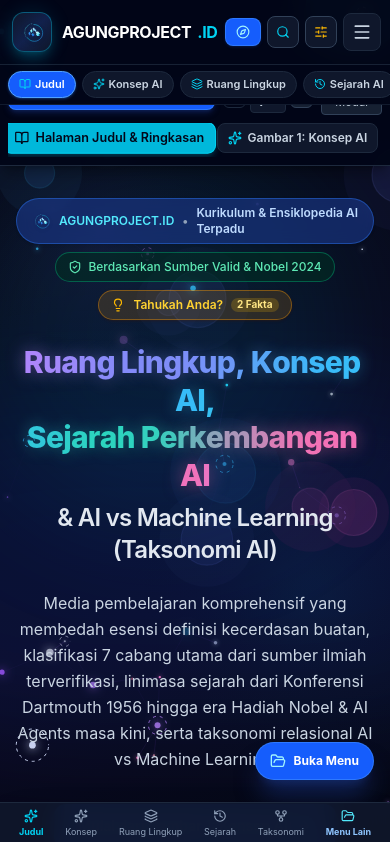
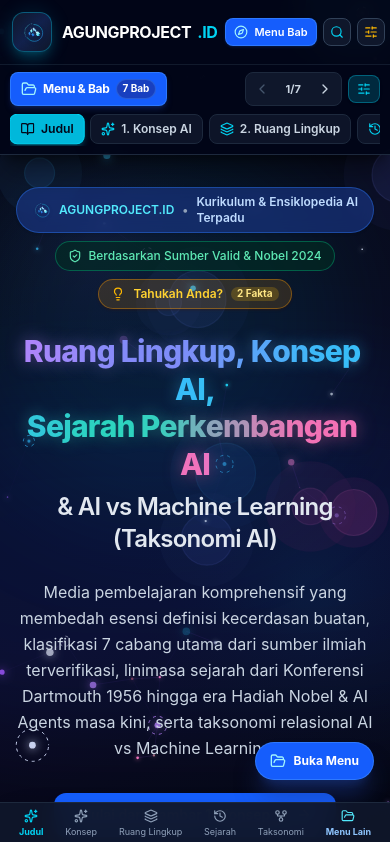
Before and after one commit to Agunglikescat/tzsi-agung-kecerdasanbuatan, a React (Vite) app: page / in a window 390 px wide. Shown: the top 842 px of the page. Built offline with nearby package versions, Linux system fonts and the light colour scheme.

Commit message:
feat(ui): optimize mobile navigation and layouts
- Update Navbar responsiveness with flexible button shrinking
- Add shortLabel to ModuleItem for compact UI components
- Refactor ModuleTabBar for improved scrollable navigation layout

```diff
--- a/src/components/ModuleMenuDrawer.tsx
+++ b/src/components/ModuleMenuDrawer.tsx
@@ -22,6 +22,7 @@
   id: string;
   number: number;
   label: string;
+  shortLabel?: string;
   badge?: string;
   icon: React.ComponentType<{ className?: string }>;
   description: string;
@@ -33,6 +34,7 @@
     id: 'hero',
     number: 1,
     label: 'Halaman Judul & Ringkasan',
+    shortLabel: 'Judul',
     badge: 'Overview',
     icon: BookOpen,
     description: 'Judul kurikulum, pengenalan portal edukasi, dan akses cepat ke seluruh materi.',
@@ -47,6 +49,7 @@
     id: 'konsep',
     number: 2,
     label: 'Gambar 1: Konsep AI',
+    shortLabel: '1. Konsep AI',
     badge: 'Slide 1',
     icon: Sparkles,
     description: 'Konsep dasar kecerdasan buatan, definisi IBM, pernyataan John McCarthy, dan 4 kuadran AI.',
@@ -62,6 +65,7 @@
     id: 'ruang-lingkup',
     number: 3,
     label: 'Gambar 2: Ruang Lingkup AI',
+    shortLabel: '2. Ruang Lingkup',
     badge: 'Slide 2',
     icon: Layers,
     description: 'Klasifikasi 7 cabang utama kecerdasan buatan berdasarkan literatur ilmiah terverifikasi.',
@@ -79,6 +83,7 @@
     id: 'sejarah',
     number: 4,
     label: 'Gambar 3: Sejarah AI',
+    shortLabel: '3. Sejarah AI',
     badge: 'Slide 3',
     icon: History,
     description: 'Linimasa kronologis perkembangan AI dari Konferensi Dartmouth 1956 hingga era Hadiah Nobel & AI Agents.',
@@ -95,6 +100,7 @@
     id: 'taksonomi',
     number: 5,
     label: 'AI vs Machine Learning',
+    shortLabel: '4. AI vs ML',
     badge: 'Taksonomi',
     icon: GitFork,
     description: 'Hubungan hierarki himpunan bagian, diagram relasional, dan perbandingan matriks komprehensif.',
@@ -109,6 +115,7 @@
     id: 'kuis',
     number: 6,
     label: 'Kuis Interaktif Uji Pemahaman',
+    shortLabel: '5. Kuis AI',
     badge: '10 Soal',
     icon: HelpCircle,
     description: 'Evaluasi pemahaman konsep dengan 10 soal skenario berbobot ilmiah beserta pembahasannya.',
@@ -122,6 +129,7 @@
     id: 'referensi',
     number: 7,
     label: 'Daftar Pustaka & Literatur Valid',
+    shortLabel: '6. Pustaka',
     badge: 'Sumber',
     icon: FileText,
     description: 'Dokumentasi kutipan lengkap buku teks standar universitas dan makalah penemu orisinal.',
--- a/src/components/ModuleTabBar.tsx
+++ b/src/components/ModuleTabBar.tsx
@@ -1,16 +1,10 @@
-import React from 'react';
+import React, { useRef } from 'react';
 import {
-  BookOpen,
-  Sparkles,
-  Layers,
-  History,
-  GitFork,
-  HelpCircle,
-  FileText,
   FolderOpen,
   SlidersHorizontal,
   ChevronLeft,
-  ChevronRight
+  ChevronRight,
+  Sparkles
 } from 'lucide-react';
 import { MODULE_ITEMS } from './ModuleMenuDrawer';
 
@@ -29,63 +23,75 @@
   modularView,
   onToggleModularView
 }) => {
+  const scrollContainerRef = useRef<HTMLDivElement | null>(null);
   const currentIndex = MODULE_ITEMS.findIndex(m => m.id === activeSection);
-  const activeItem = MODULE_ITEMS[currentIndex] || MODULE_ITEMS[0];
+  const activeIndex = currentIndex >= 0 ? currentIndex : 0;
+  const activeItem = MODULE_ITEMS[activeIndex];
 
   const handlePrev = () => {
-    if (currentIndex > 0) {
-      onSelectModule(MODULE_ITEMS[currentIndex - 1].id);
+    if (activeIndex > 0) {
+      const prevId = MODULE_ITEMS[activeIndex - 1].id;
+      onSelectModule(prevId);
     }
   };
 
   const handleNext = () => {
-    if (currentIndex < MODULE_ITEMS.length - 1) {
-      onSelectModule(MODULE_ITEMS[currentIndex + 1].id);
+    if (activeIndex < MODULE_ITEMS.length - 1) {
+      const nextId = MODULE_ITEMS[activeIndex + 1].id;
+      onSelectModule(nextId);
     }
   };
 
   return (
-    <div className="sticky top-16 sm:top-20 z-40 bg-slate-950/95 backdrop-blur-md border-b border-slate-800 shadow-lg shadow-black/30">
-      <div className="max-w-7xl mx-auto px-2 sm:px-4 py-2 flex flex-col sm:flex-row items-center justify-between gap-2">
+    <div className="sticky top-16 sm:top-20 z-40 bg-slate-950/95 backdrop-blur-md border-b border-slate-800 shadow-xl shadow-black/40">
+      <div className="max-w-7xl mx-auto px-2.5 sm:px-4 py-2 flex flex-col gap-2">
 
-        {/* Left Side: Drawer Button & Active Module Indicator */}
-        <div className="flex items-center gap-2 w-full sm:w-auto justify-between sm:justify-start">
+        {/* Top Control Bar: Responsive Flex between Left and Right Controls */}
+        <div className="flex items-center justify-between gap-2 w-full">
+
+          {/* Main Action: Buka Menu & Bab */}
           <button
             onClick={onOpenDrawer}
-            className="px-3 py-1.5 rounded-lg bg-blue-600 hover:bg-blue-500 text-white font-semibold text-xs flex items-center gap-2 shadow-md shadow-blue-900/40 transition-all hover:scale-105 border border-blue-400/40 shrink-0"
-            title="Buka Menu Lengkap & Rincian Bab"
+            className="px-2.5 sm:px-3 py-1.5 rounded-lg bg-blue-600 hover:bg-blue-500 text-white font-bold text-xs flex items-center gap-1.5 shadow-md shadow-blue-900/40 transition-all hover:scale-102 border border-blue-400/40 shrink-0"
+            title="Buka Daftar Menu & Bab yang bisa dibuka"
           >
-            <FolderOpen className="w-4 h-4 text-cyan-200" />
-            <span>Daftar Menu & Bab</span>
-            <span className="bg-blue-800/80 text-[10px] px-1.5 py-0.5 rounded-full font-bold border border-blue-400/30">
+            <FolderOpen className="w-4 h-4 text-cyan-200 shrink-0" />
+            <span className="tracking-tight">
+              <span className="hidden xs:inline">Daftar </span>Menu & Bab
+            </span>
+            <span className="bg-blue-800/90 text-[10px] px-1.5 py-0.5 rounded-full font-bold border border-blue-400/30 shrink-0">
               7 Bab
             </span>
           </button>
 
-          {/* Quick Prev / Next Module Buttons */}
-          <div className="flex items-center gap-1">
+          {/* Stepper & Mode Switch Controls */}
+          <div className="flex items-center gap-1.5 shrink-0">
+            {/* Prev / Next Stepper */}
+            <div className="flex items-center gap-1 bg-slate-900 p-0.5 rounded-lg border border-slate-800">
               <button
                 onClick={handlePrev}
-              disabled={currentIndex <= 0}
-              className={`w-7 h-7 rounded-md flex items-center justify-center border transition-colors ${
-                currentIndex <= 0
-                  ? 'border-slate-800 text-slate-600 cursor-not-allowed'
-                  : 'border-slate-700 bg-slate-850 hover:bg-slate-750 text-slate-300 hover:text-white'
+                disabled={activeIndex <= 0}
+                className={`w-7 h-7 rounded flex items-center justify-center transition-colors ${
+                  activeIndex <= 0
+                    ? 'text-slate-600 cursor-not-allowed'
+                    : 'text-slate-300 hover:text-white hover:bg-slate-800'
                 }`}
                 title="Bab Sebelumnya"
               >
                 <ChevronLeft className="w-4 h-4" />
               </button>
-            <span className="text-xs font-bold px-2 py-0.5 rounded bg-slate-900 border border-slate-800 text-slate-300">
-              {currentIndex + 1} / {MODULE_ITEMS.length}
+
+              <span className="text-[11px] font-bold px-1.5 text-slate-300 select-none">
+                {activeIndex + 1}/{MODULE_ITEMS.length}
               </span>
+
               <button
                 onClick={handleNext}
-              disabled={currentIndex >= MODULE_ITEMS.length - 1}
-              className={`w-7 h-7 rounded-md flex items-center justify-center border transition-colors ${
-                currentIndex >= MODULE_ITEMS.length - 1
-                  ? 'border-slate-800 text-slate-600 cursor-not-allowed'
-                  : 'border-slate-700 bg-slate-850 hover:bg-slate-750 text-slate-300 hover:text-white'
+                disabled={activeIndex >= MODULE_ITEMS.length - 1}
+                className={`w-7 h-7 rounded flex items-center justify-center transition-colors ${
+                  activeIndex >= MODULE_ITEMS.length - 1
+                    ? 'text-slate-600 cursor-not-allowed'
+                    : 'text-slate-300 hover:text-white hover:bg-slate-800'
                 }`}
                 title="Bab Berikutnya"
               >
@@ -93,18 +99,31 @@
               </button>
             </div>
 
-          {/* View Mode Toggle Pill (Mobile) */}
+            {/* Mode Switch Toggle Pill */}
             <button
               onClick={onToggleModularView}
-            className="sm:hidden text-[11px] px-2 py-1 rounded bg-slate-850 border border-slate-700 text-slate-300 hover:text-white"
-            title="Ubah Mode Tampilan"
+              className={`px-2 sm:px-2.5 py-1.5 rounded-lg text-xs font-semibold flex items-center gap-1 transition-all border shrink-0 ${
+                modularView
+                  ? 'bg-cyan-500/20 text-cyan-300 border-cyan-500/40 shadow-sm'
+                  : 'bg-slate-850 text-slate-300 border-slate-700 hover:text-white'
+              }`}
+              title="Beralih antara Mode Modul (Per Menu) dan Mode Scroll"
             >
-            {modularView ? '📌 Modul' : '📜 Scroll'}
+              <SlidersHorizontal className="w-3.5 h-3.5 text-cyan-400" />
+              <span className="hidden xs:inline">
+                {modularView ? 'Modul' : 'Scroll'}
+              </span>
             </button>
           </div>
+        </div>
 
-        {/* Center / Right Side: Horizontal Tab Pills (Bisa di klik untuk buka bab) */}
-        <div className="flex items-center gap-1.5 overflow-x-auto w-full sm:w-auto pb-1 sm:pb-0 custom-scrollbar justify-start">
+        {/* Bottom Bar: Touch-scrollable Horizontal Chapter Tabs without Clipping */}
+        <div className="relative w-full">
+          <div
+            ref={scrollContainerRef}
+            className="flex items-center gap-1.5 overflow-x-auto w-full pb-0.5 custom-scrollbar scroll-smooth touch-pan-x"
+            style={{ WebkitOverflowScrolling: 'touch' }}
+          >
             {MODULE_ITEMS.map((item) => {
               const Icon = item.icon;
               const isActive = activeSection === item.id;
@@ -115,32 +134,23 @@
                   onClick={() => onSelectModule(item.id)}
                   className={`px-2.5 py-1.5 rounded-lg text-xs font-semibold flex items-center gap-1.5 transition-all whitespace-nowrap border shrink-0 ${
                     isActive
-                    ? 'bg-cyan-500 text-slate-950 font-bold border-cyan-400 shadow-md shadow-cyan-500/20 scale-105'
-                    : 'bg-slate-900 hover:bg-slate-800 text-slate-300 hover:text-white border-slate-800 hover:border-slate-700'
+                      ? 'bg-cyan-500 text-slate-950 font-bold border-cyan-400 shadow-md shadow-cyan-500/25 scale-[1.02]'
+                      : 'bg-slate-900/90 hover:bg-slate-800 text-slate-300 hover:text-white border-slate-800 hover:border-slate-700'
                   }`}
                   title={item.label}
                 >
-                <Icon className={`w-3.5 h-3.5 ${isActive ? 'text-slate-950' : 'text-cyan-400'}`} />
-                <span>{item.label}</span>
+                  <Icon className={`w-3.5 h-3.5 shrink-0 ${isActive ? 'text-slate-950' : 'text-cyan-400'}`} />
+                  {/* On smaller screens use shortLabel to avoid overflowing, on md+ use full label */}
+                  <span className="md:hidden">
+                    {item.shortLabel || item.label}
+                  </span>
+                  <span className="hidden md:inline">
+                    {item.label}
+                  </span>
                 </button>
               );
             })}
           </div>
-
-        {/* Right Side: Mode Toggle Button (Desktop) */}
-        <div className="hidden lg:flex items-center gap-2 shrink-0">
-          <button
-            onClick={onToggleModularView}
-            className={`text-xs px-2.5 py-1.5 rounded-lg border font-medium flex items-center gap-1.5 transition-all ${
-              modularView
-                ? 'bg-emerald-500/10 text-emerald-300 border-emerald-500/30'
-                : 'bg-slate-850 text-slate-400 border-slate-700 hover:text-white'
-            }`}
-            title="Klik untuk beralih mode tampilan"
-          >
-            <SlidersHorizontal className="w-3.5 h-3.5 text-emerald-400" />
-            <span>{modularView ? 'Mode Modul (Aktif)' : 'Mode Scroll'}</span>
-          </button>
         </div>
 
       </div>
--- a/src/components/Navbar.tsx
+++ b/src/components/Navbar.tsx
@@ -161,11 +161,11 @@
               {onOpenMenuDrawer && (
                 <button
                   onClick={onOpenMenuDrawer}
-                  className="px-2.5 py-1.5 rounded-lg bg-blue-600 hover:bg-blue-500 text-white font-semibold text-xs flex items-center gap-1.5 transition-all shadow-sm shadow-blue-900/30 border border-blue-400/40"
+                  className="px-2 sm:px-2.5 py-1.5 rounded-lg bg-blue-600 hover:bg-blue-500 text-white font-semibold text-xs flex items-center gap-1.5 transition-all shadow-sm shadow-blue-900/30 border border-blue-400/40 shrink-0"
                   title="Buka Daftar Menu & Bab yang bisa dibuka"
                 >
-                  <Compass className="w-3.5 h-3.5 text-cyan-200" />
-                  <span className="hidden sm:inline">Menu Bab</span>
+                  <Compass className="w-3.5 h-3.5 text-cyan-200 shrink-0" />
+                  <span className="text-[11px] sm:text-xs">Menu Bab</span>
                 </button>
               )}
 
@@ -173,10 +173,10 @@
               <button
                 onClick={onOpenSearch}
                 aria-label="Cari Materi"
-                className="p-2 sm:px-2.5 sm:py-1.5 rounded-lg text-slate-300 bg-slate-900 hover:bg-slate-800 hover:text-white border border-slate-700 transition-colors flex items-center gap-1.5 text-xs"
+                className="p-1.5 sm:px-2.5 sm:py-1.5 rounded-lg text-slate-300 bg-slate-900 hover:bg-slate-800 hover:text-white border border-slate-700 transition-colors flex items-center gap-1 text-xs shrink-0"
                 title="Cari materi AI (Tekan /)..."
               >
-                <Search className="w-3.5 h-3.5 text-cyan-400" />
+                <Search className="w-3.5 h-3.5 text-cyan-400 shrink-0" />
                 <span className="hidden sm:inline">Cari</span>
                 <kbd className="hidden sm:inline-block text-[9px] bg-slate-800 text-slate-400 px-1 rounded border border-slate-700">
                   /
@@ -186,14 +186,14 @@
               {/* Slide Mode Toggle */}
               <button
                 onClick={onToggleSlideMode}
-                className={`flex items-center gap-1 p-2 sm:px-2.5 sm:py-1.5 rounded-lg text-xs font-semibold border transition-all ${
+                className={`flex items-center gap-1 p-1.5 sm:px-2.5 sm:py-1.5 rounded-lg text-xs font-semibold border transition-all shrink-0 ${
                   slideMode
                     ? 'bg-amber-500/20 text-amber-300 border-amber-500/50 shadow-sm shadow-amber-500/20'
                     : 'bg-slate-900 text-slate-300 border-slate-700 hover:text-white hover:bg-slate-800'
                 }`}
                 title="Tampilkan replika slide presentasi persis foto"
               >
-                <SlidersHorizontal className="w-3.5 h-3.5 text-amber-400" />
+                <SlidersHorizontal className="w-3.5 h-3.5 text-amber-400 shrink-0" />
                 <span className="hidden md:inline">
                   {slideMode ? 'Slide On' : 'Slide'}
                 </span>
@@ -202,7 +202,7 @@
               {/* Mobile Hamburger Button */}
               <button
                 onClick={() => setMobileMenuOpen(!mobileMenuOpen)}
-                className="lg:hidden p-2 rounded-lg text-slate-300 hover:text-white bg-slate-900 border border-slate-800 hover:bg-slate-800 transition-colors"
+                className="lg:hidden p-1.5 sm:p-2 rounded-lg text-slate-300 hover:text-white bg-slate-900 border border-slate-800 hover:bg-slate-800 transition-colors shrink-0"
                 aria-label="Toggle Menu"
               >
                 {mobileMenuOpen ? <X className="w-5 h-5" /> : <Menu className="w-5 h-5" />}
@@ -210,31 +210,6 @@
 
             </div>
           </div>
-        </div>
-
-        {/* ============================================================== */}
-        {/* MOBILE DEDICATED QUICK-JUMP BAR UNDER HEADER */}
-        {/* (Memastikan versi mobile langsung punya menu judul, gambar 1, 2, 3 di atas) */}
-        {/* ============================================================== */}
-        <div className="lg:hidden border-t border-slate-800/80 bg-slate-950/95 px-2 py-1.5 overflow-x-auto scrollbar-none flex items-center gap-1.5">
-          {primaryMenuItems.map((item) => {
-            const isActive = activeSection === item.id;
-            const Icon = item.icon;
-            return (
-              <button
-                key={item.id}
-                onClick={() => onNavigate(item.id)}
-                className={`shrink-0 flex items-center gap-1 px-2.5 py-1 rounded-full text-[11px] font-semibold transition-all border ${
-                  isActive
-                    ? 'bg-blue-600 text-white border-blue-400 shadow-sm shadow-blue-500/30'
-                    : 'bg-slate-900 text-slate-300 border-slate-800 hover:bg-slate-800'
-                }`}
-              >
-                <Icon className="w-3 h-3 text-cyan-400" />
-                <span>{item.shortLabel}</span>
-              </button>
-            );
-          })}
         </div>
 
         {/* Mobile Full Navigation Drawer */}
```
Lines whose indentation alone changed are shown as unchanged.
